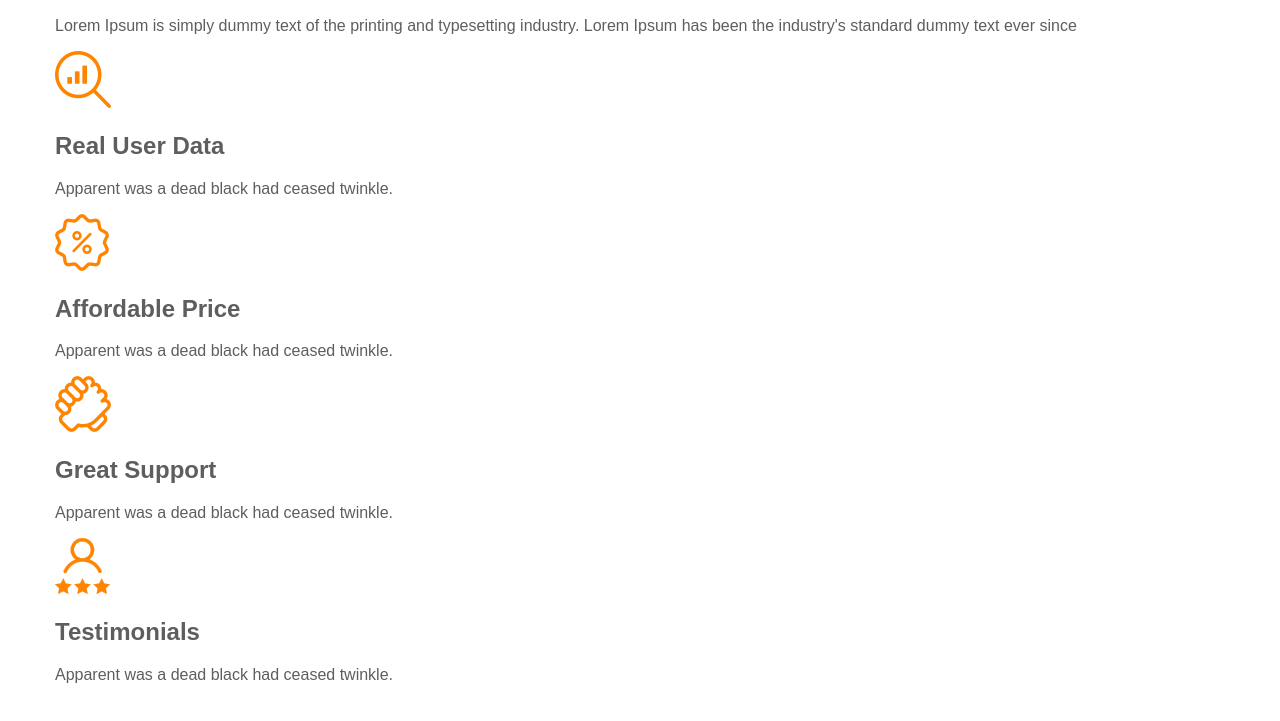
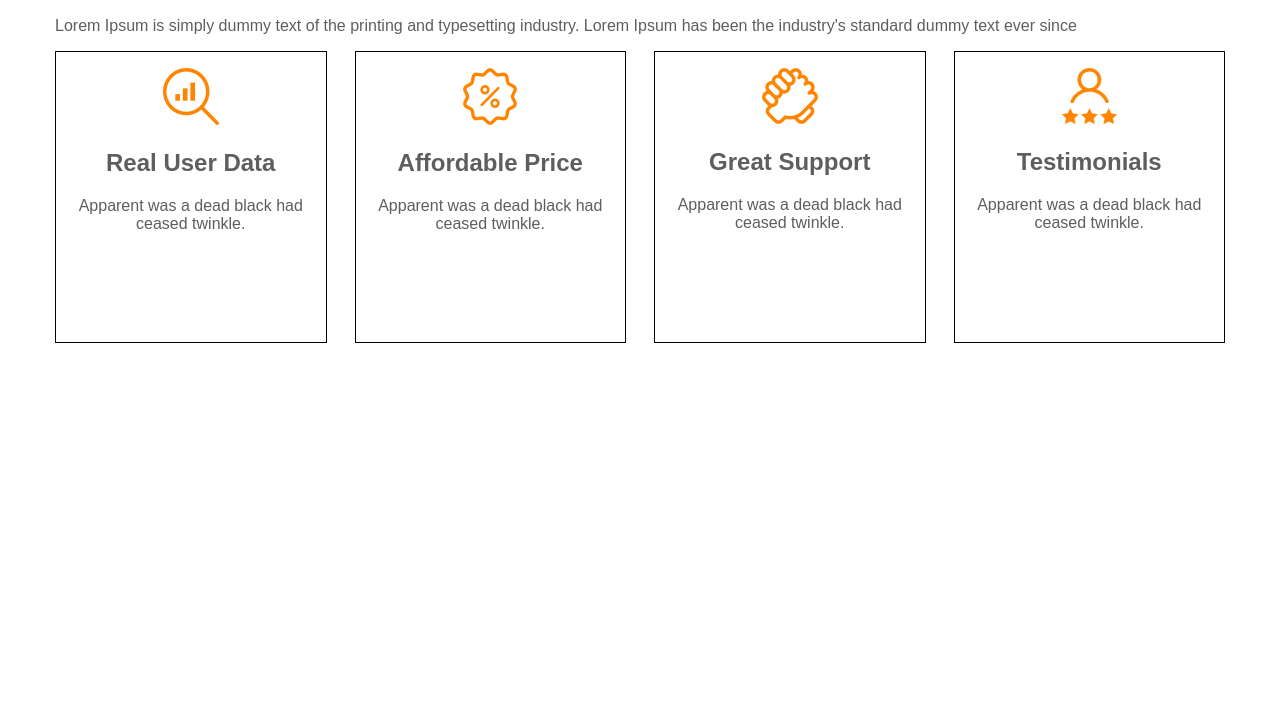
Before and after one commit to daubourg-clovis/cas1, a plain HTML site: page index.html in a window 1280 px wide. Shown: the part 51-772 px from the top of the page. Drawn offline with Linux system fonts and the light colour scheme; a web font is replaced by a local one.

Commit message:
Update class and id creation
ajout de classes et id pour créer les boites en css

```diff
--- a/index.html
+++ b/index.html
@@ -17,18 +17,18 @@
             </header>
             <p>Lorem Ipsum is simply dummy text of the printing and typesetting industry. Lorem Ipsum has  been the industry's standard dummy text ever since</p>
         </section>
-        <section>
-            <div>
+        <section id="boxes">
+            <div class="margin">
                 <p><img src="medias/loupe.png" alt="icône de loupe" width="56" height="57"></p>
                 <h2>Real User Data</h2>
                 <p>Apparent was a dead black  had ceased twinkle.</p>
             </div>
-            <div>
+            <div class="margin">
                 <p><img src="medias/price.png" alt="icône pourcentage" width="54" height="57"></p>
                 <h2>Affordable Price</h2>
                 <p>Apparent was a dead black  had ceased twinkle.</p>
             </div>
-            <div>
+            <div class="margin">
                 <p><img src="medias/handshake.png" alt="icône poignée de main" width="56" height="56"></p>
                 <h2>Great Support</h2>
                 <p>Apparent was a dead black  had ceased twinkle.</p>
```
